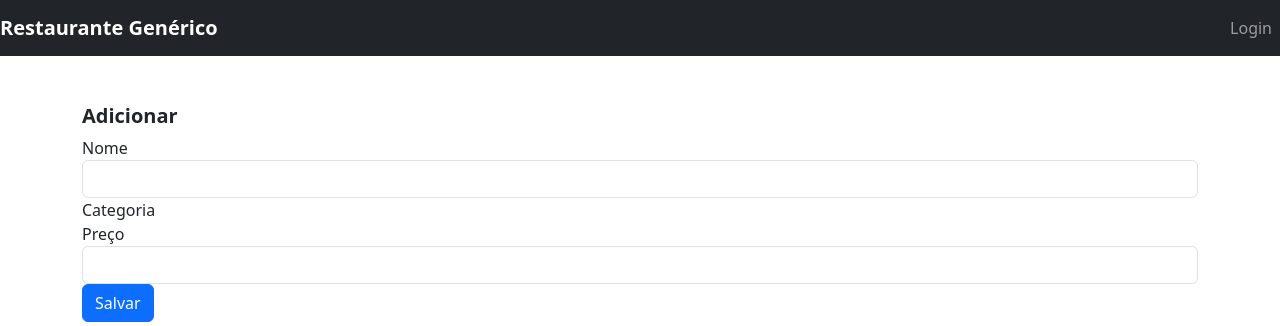
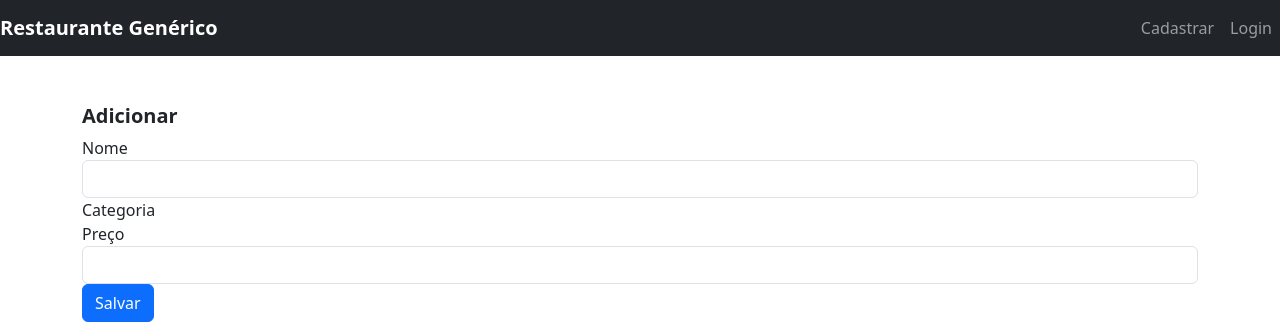
Before and after one commit to samuelreali/django-usabilidade, a Django app: page /adicionar/ in a window 1280 px wide. Shown: the top 326 px of the page. Run offline with Django 4.2, Linux system fonts and the light colour scheme; some libraries are stand-ins or nearby versions.

Commit message:
função cadastrar para novos usuários

```diff
--- a/templates/base.html
+++ b/templates/base.html
@@ -55,6 +55,9 @@
                     </li>
                 {% else %}
                     <li class="nav-item">
+                        <a class="nav-link" href="{% url 'users:add_user' %}">Cadastrar</a>
+                    </li>
+                    <li class="nav-item">
                         <a class="nav-link" href="{% url 'users:login' %}">Login</a>
                     </li>
                 {% endif %}
```
